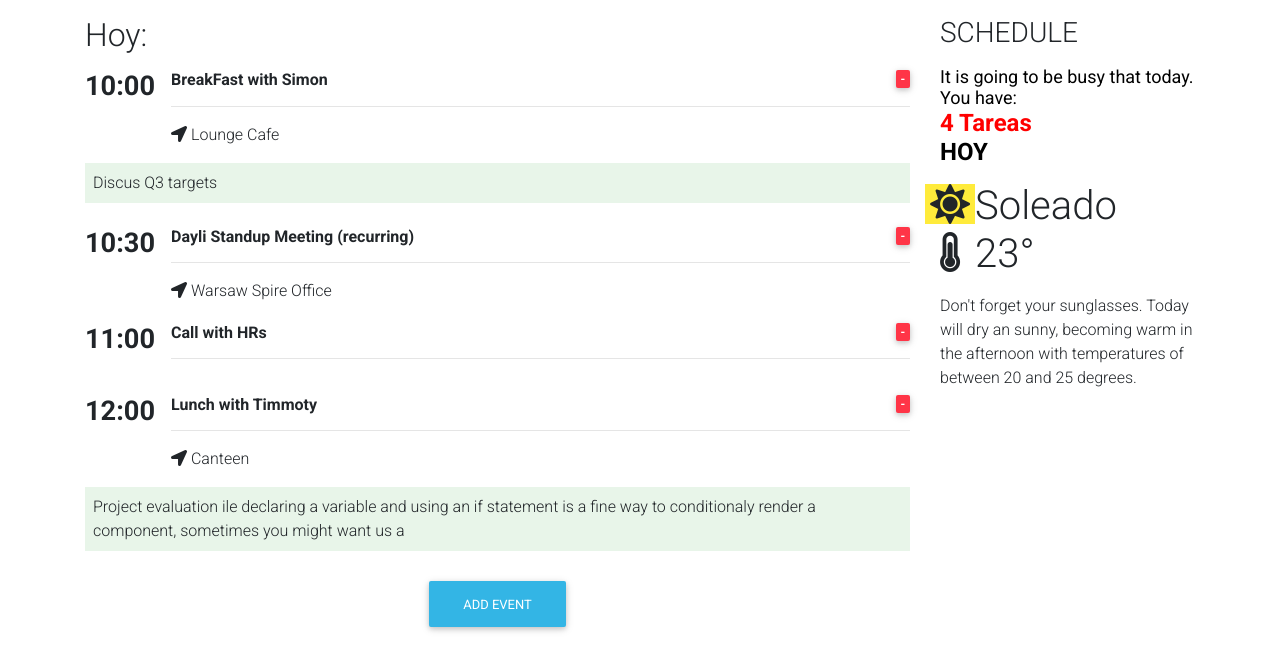
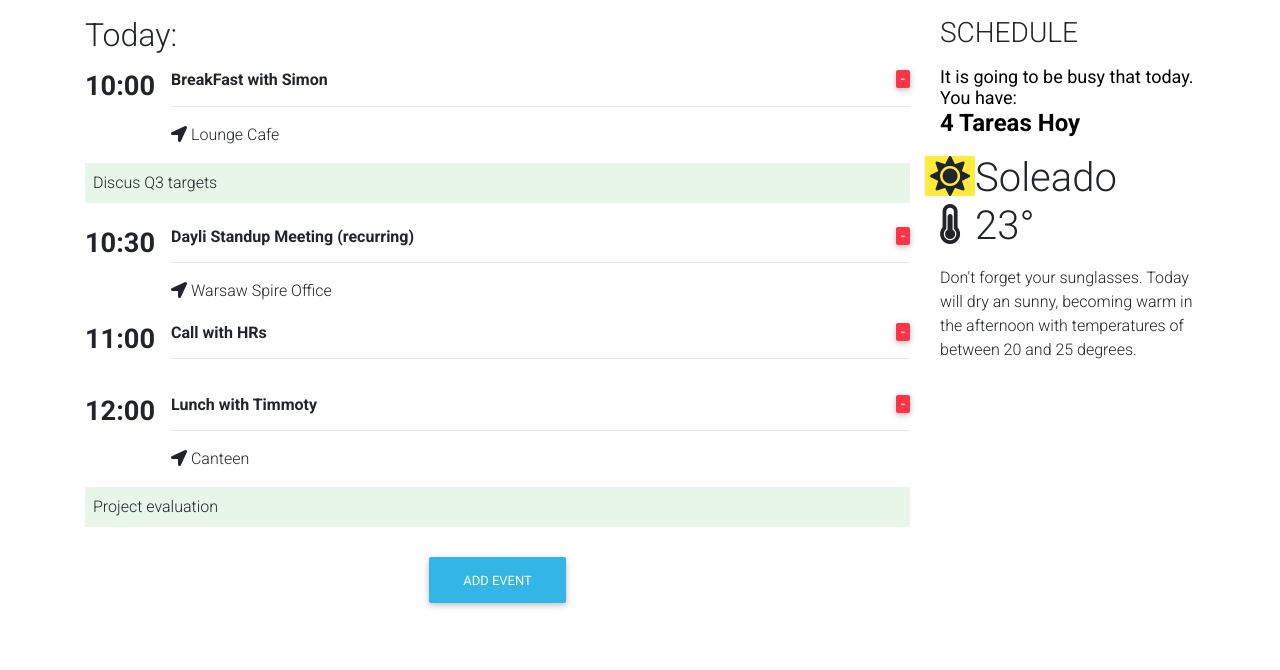
Before and after one commit to arcav/react-mdb-agenda, a React (Create React App) app: page / in a window 1280 px wide. Shown: the top 670 px of the page. Built offline with nearby package versions, Linux system fonts and the light colour scheme.

Commit message:
modificacion2

```diff
--- a/src/App.js
+++ b/src/App.js
@@ -60,7 +60,7 @@ class App extends Component {
         <MDBContainer>
           <MDBRow>
             <MDBCol md="9" className="mb-r">
-              <h2 className="text-upercase my-3"> Hoy:</h2>
+              <h2 className="text-upercase my-3"> Today:</h2>
               <div id="events">
                 {this.state.events.map(event => (
                   <Event
@@ -74,6 +74,7 @@ class App extends Component {
                   />
                 ))}
               </div>
+
               <AddButton
                 toggleModal={this.toggleModal}
               />
--- a/src/Data/Data.json
+++ b/src/Data/Data.json
@@ -22,6 +22,6 @@
 	  "time": "12:00",
 	  "title": "Lunch with Timmoty",
 	  "location": "Canteen",
-	  "description": "Project evaluation ile declaring a variable and using an if statement is a fine way to conditionaly render a component, sometimes you might want us a"
+	  "description": "Project evaluation"
 	}
   ]
--- a/src/components/RightSection.js
+++ b/src/components/RightSection.js
@@ -1,4 +1,6 @@
 import React from 'react';
+
+
 
 
 const rightSection = (props) => {
@@ -9,10 +11,9 @@ const rightSection = (props) => {
         <b style={{ color: "black", fontSize: "large" }}>
           It is going to be busy that today. You have: <br />
         </b>
-        <b style={{ textAlign:"right",color: "red", fontWeight: "bold", fontSize: "x-large"}}>
-          {props.events} Tareas <br />
+        <b style={{color: "black", fontWeight: "bold", fontSize: "x-large"}}>
+          {props.events} Tareas Hoy
         </b>
-        <b style={{ color: "black", fontWeight: "bold", fontSize: "x-large" }}> HOY </b>
       </h6>
     </div>
   )
```
